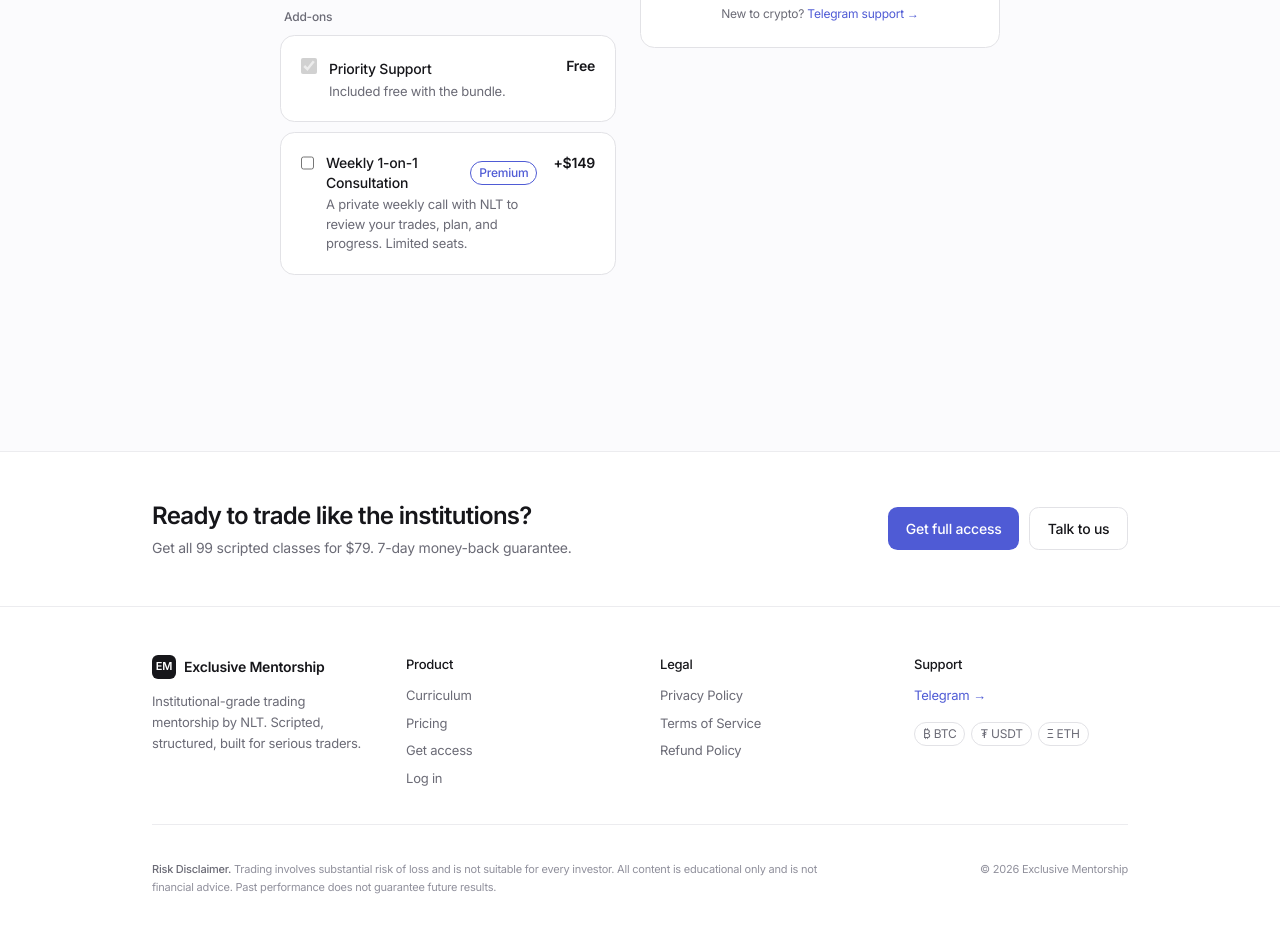
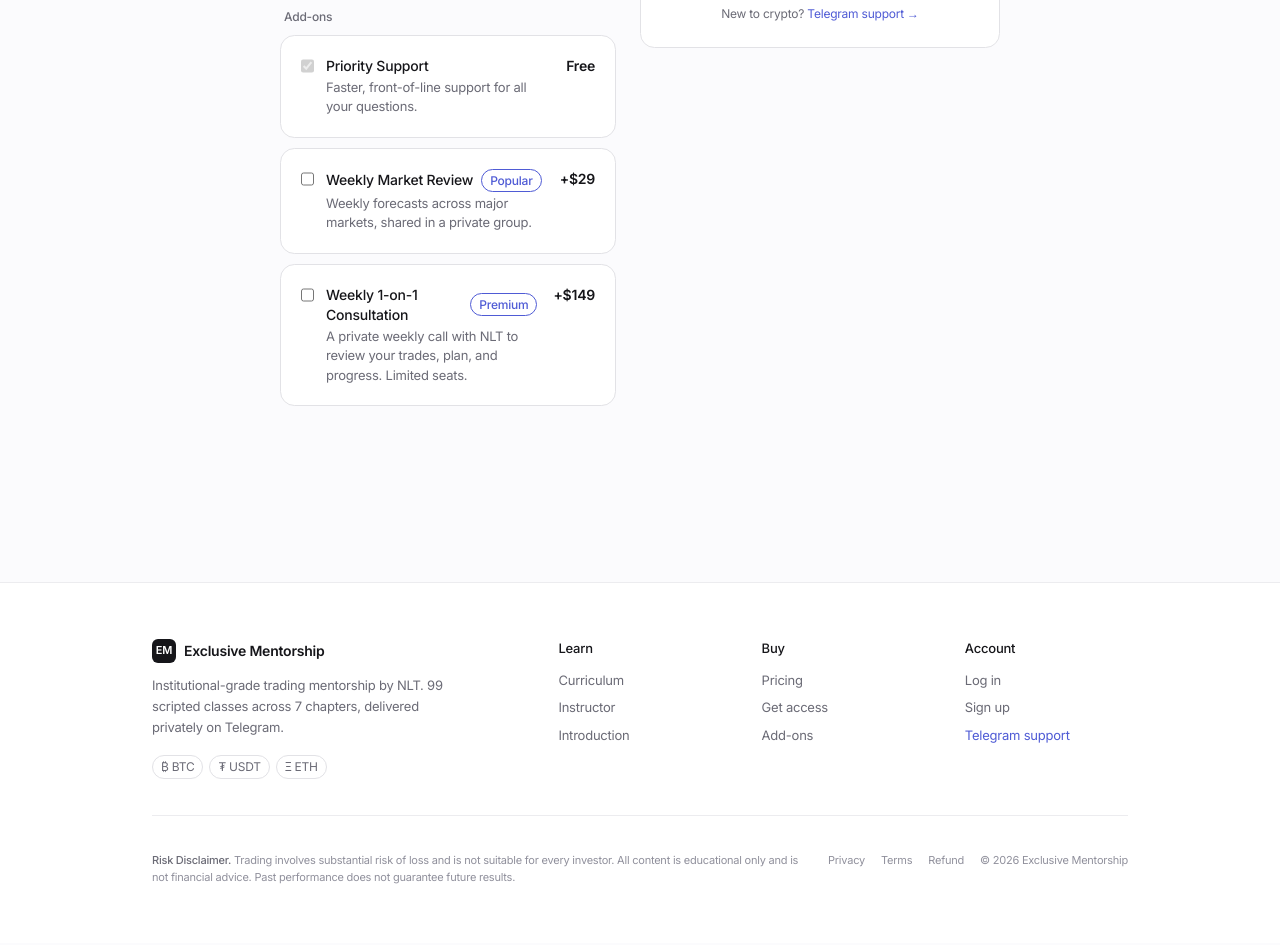
Before and after one commit to shoaibkhancreative/Demo-site, an Astro site: page /checkout in a window 1280 px wide. Shown: the part 580-1525 px from the top of the page. Built offline with nearby package versions, Linux system fonts and the light colour scheme; Astro itself is replaced by a stand-in of ours.

Commit message:
Add data-driven add-ons (Priority Support, Weekly Market Review $29, 1-on-1 Consultation $149) with live totals; redesign footer (remove CTA band, effective categories: Learn/Buy/Account)

```diff
--- a/src/components/Footer.astro
+++ b/src/components/Footer.astro
@@ -3,57 +3,58 @@ import { BRAND, TELEGRAM, TOTAL_CLASSES, PRICING } from "../data/site.js";
 const year = new Date().getFullYear();
 ---
 <footer class="mt-28 border-t bg-[color:var(--color-surface)]">
-  <!-- CTA band -->
-  <div class="border-b">
-    <div class="mx-auto flex max-w-5xl flex-col items-center justify-between gap-5 px-6 py-12 text-center sm:flex-row sm:text-left">
-      <div>
-        <h3 class="text-2xl font-semibold">Ready to trade like the institutions?</h3>
-        <p class="mt-1.5 text-sm muted">Get all {TOTAL_CLASSES} scripted classes for ${PRICING.tier2Bundle}. 7-day money-back guarantee.</p>
-      </div>
-      <div class="flex shrink-0 gap-2.5">
-        <a href="/checkout" class="btn btn-accent">Get full access</a>
-        <a href={TELEGRAM} class="btn btn-ghost">Talk to us</a>
-      </div>
-    </div>
-  </div>
-
-  <!-- links -->
-  <div class="mx-auto max-w-5xl px-6 py-12">
-    <div class="grid gap-10 sm:grid-cols-2 md:grid-cols-4">
-      <div class="sm:col-span-2 md:col-span-1">
+  <div class="mx-auto max-w-5xl px-6 py-14">
+    <div class="grid gap-10 sm:grid-cols-2 md:grid-cols-5">
+      <!-- Brand -->
+      <div class="sm:col-span-2">
         <div class="flex items-center gap-2 text-sm font-semibold"><span class="grid h-6 w-6 place-items-center rounded-md bg-[color:var(--color-ink)] text-[11px] text-white">EM</span> {BRAND}</div>
-        <p class="mt-3 max-w-xs text-[13px] leading-relaxed muted">Institutional-grade trading mentorship by NLT. Scripted, structured, built for serious traders.</p>
-      </div>
-      <div class="text-[13px]">
-        <p class="mb-3 font-medium">Product</p>
-        <ul class="space-y-2 muted">
-          <li><a href="/#curriculum" class="transition hover:text-[color:var(--color-ink)]">Curriculum</a></li>
-          <li><a href="/#pricing" class="transition hover:text-[color:var(--color-ink)]">Pricing</a></li>
-          <li><a href="/checkout" class="transition hover:text-[color:var(--color-ink)]">Get access</a></li>
-          <li><a href="/login" class="transition hover:text-[color:var(--color-ink)]">Log in</a></li>
-        </ul>
-      </div>
-      <div class="text-[13px]">
-        <p class="mb-3 font-medium">Legal</p>
-        <ul class="space-y-2 muted">
-          <li><a href="/privacy" class="transition hover:text-[color:var(--color-ink)]">Privacy Policy</a></li>
-          <li><a href="/terms" class="transition hover:text-[color:var(--color-ink)]">Terms of Service</a></li>
-          <li><a href="/refund" class="transition hover:text-[color:var(--color-ink)]">Refund Policy</a></li>
-        </ul>
-      </div>
-      <div class="text-[13px]">
-        <p class="mb-3 font-medium">Support</p>
-        <a href={TELEGRAM} class="inline-flex items-center gap-1.5 text-[color:var(--color-accent)] transition hover:opacity-80">Telegram →</a>
+        <p class="mt-3 max-w-xs text-[13px] leading-relaxed muted">Institutional-grade trading mentorship by NLT. {TOTAL_CLASSES} scripted classes across 7 chapters, delivered privately on Telegram.</p>
         <div class="mt-4 flex gap-1.5">
           <span class="chip !py-0.5 !px-2">₿ BTC</span><span class="chip !py-0.5 !px-2">₮ USDT</span><span class="chip !py-0.5 !px-2">Ξ ETH</span>
         </div>
       </div>
+
+      <!-- Learn -->
+      <div class="text-[13px]">
+        <p class="mb-3 font-medium">Learn</p>
+        <ul class="space-y-2 muted">
+          <li><a href="/#curriculum" class="transition hover:text-[color:var(--color-ink)]">Curriculum</a></li>
+          <li><a href="/#instructor" class="transition hover:text-[color:var(--color-ink)]">Instructor</a></li>
+          <li><a href="/#intro" class="transition hover:text-[color:var(--color-ink)]">Introduction</a></li>
+        </ul>
+      </div>
+
+      <!-- Buy -->
+      <div class="text-[13px]">
+        <p class="mb-3 font-medium">Buy</p>
+        <ul class="space-y-2 muted">
+          <li><a href="/#pricing" class="transition hover:text-[color:var(--color-ink)]">Pricing</a></li>
+          <li><a href="/checkout" class="transition hover:text-[color:var(--color-ink)]">Get access</a></li>
+          <li><a href="/checkout" class="transition hover:text-[color:var(--color-ink)]">Add-ons</a></li>
+        </ul>
+      </div>
+
+      <!-- Account + Support -->
+      <div class="text-[13px]">
+        <p class="mb-3 font-medium">Account</p>
+        <ul class="space-y-2 muted">
+          <li><a href="/login" class="transition hover:text-[color:var(--color-ink)]">Log in</a></li>
+          <li><a href="/signup" class="transition hover:text-[color:var(--color-ink)]">Sign up</a></li>
+          <li><a href={TELEGRAM} class="text-[color:var(--color-accent)] transition hover:opacity-80">Telegram support</a></li>
+        </ul>
+      </div>
     </div>
 
     <div class="my-9 rule"></div>
-    <div class="flex flex-col gap-4 text-[11px] leading-relaxed faint md:flex-row md:items-start md:justify-between">
-      <p class="max-w-2xl"><span class="font-medium text-[color:var(--color-muted)]">Risk Disclaimer.</span> Trading involves substantial risk of loss and is not suitable for every investor. All content is educational only and is not financial advice. Past performance does not guarantee future results.</p>
-      <p class="shrink-0">© {year} {BRAND}</p>
+
+    <div class="flex flex-col gap-4 md:flex-row md:items-start md:justify-between">
+      <p class="max-w-2xl text-[11px] leading-relaxed faint"><span class="font-medium text-[color:var(--color-muted)]">Risk Disclaimer.</span> Trading involves substantial risk of loss and is not suitable for every investor. All content is educational only and is not financial advice. Past performance does not guarantee future results.</p>
+      <div class="flex shrink-0 gap-4 text-[11px] faint">
+        <a href="/privacy" class="transition hover:text-[color:var(--color-ink)]">Privacy</a>
+        <a href="/terms" class="transition hover:text-[color:var(--color-ink)]">Terms</a>
+        <a href="/refund" class="transition hover:text-[color:var(--color-ink)]">Refund</a>
+        <span>© {year} {BRAND}</span>
+      </div>
     </div>
   </div>
 </footer>
--- a/src/data/site.js
+++ b/src/data/site.js
@@ -22,6 +22,33 @@ export const CHAPTERS = [
 ];
 export const TOTAL_CLASSES = CHAPTERS.reduce((s, c) => s + c.classes, 0);
 export const PRICING = { tier1Total: 99, tier2Bundle: 79, save: 20, prioritySupport: 8, consultation: 149 };
+
+export const ADDONS = [
+  {
+    id: "priority",
+    name: "Priority Support",
+    price: 8,
+    freeWithBundle: true,
+    badge: null,
+    desc: "Faster, front-of-line support for all your questions.",
+  },
+  {
+    id: "market_review",
+    name: "Weekly Market Review",
+    price: 29,
+    freeWithBundle: false,
+    badge: "Popular",
+    desc: "Weekly forecasts across major markets, shared in a private group.",
+  },
+  {
+    id: "consultation",
+    name: "Weekly 1-on-1 Consultation",
+    price: 149,
+    freeWithBundle: false,
+    badge: "Premium",
+    desc: "A private weekly call with NLT to review your trades, plan, and progress. Limited seats.",
+  },
+];
 export const TESTIMONIALS = [
   { name: "Rakib H.", text: "The institutional framework chapter alone changed how I see every chart." },
   { name: "Sadia K.", text: "Finally a mentorship with zero fluff. Every class is pure signal." },
--- a/src/pages/checkout.astro
+++ b/src/pages/checkout.astro
@@ -1,6 +1,6 @@
 ---
 import Base from "../layouts/Base.astro";
-import { CHAPTERS, TOTAL_CLASSES, PRICING, TELEGRAM, INSTRUCTOR } from "../data/site.js";
+import { CHAPTERS, TOTAL_CLASSES, PRICING, ADDONS, TELEGRAM } from "../data/site.js";
 ---
 <Base title="Checkout · Exclusive Mentorship">
   <section class="mx-auto max-w-3xl px-6 py-16">
@@ -11,7 +11,7 @@ import { CHAPTERS, TOTAL_CLASSES, PRICING, TELEGRAM, INSTRUCTOR } from "../data/
     </div>
 
     <div class="mt-12 grid gap-6 md:grid-cols-[1fr_360px] md:items-start">
-      <!-- LEFT: choices -->
+      <!-- LEFT -->
       <div class="space-y-4">
         <!-- Plan toggle -->
         <div class="surface p-1.5">
@@ -58,33 +58,25 @@ import { CHAPTERS, TOTAL_CLASSES, PRICING, TELEGRAM, INSTRUCTOR } from "../data/
           </div>
         </div>
 
-        <!-- Add-ons -->
+        <!-- Add-ons (data-driven) -->
         <div class="space-y-2.5">
           <p class="px-1 text-xs font-medium muted">Add-ons</p>
-
-          <!-- Priority support -->
-          <label class="surface flex cursor-pointer items-start justify-between gap-4 p-5" data-addon-row>
-            <span class="flex items-start gap-3">
-              <input type="checkbox" data-addon class="mt-0.5 h-4 w-4 accent-[color:var(--color-accent)]" checked disabled />
-              <span>
-                <span class="text-sm font-medium">Priority Support</span>
-                <span class="mt-0.5 block text-[13px] muted" data-addon-note>Included free with the bundle.</span>
+          {ADDONS.map((a) => (
+            <label class="surface flex cursor-pointer items-start justify-between gap-4 p-5"
+                   data-addon-item data-id={a.id} data-price={a.price} data-free-bundle={a.freeWithBundle ? "1" : "0"}>
+              <span class="flex items-start gap-3">
+                <input type="checkbox" data-addon-check class="mt-0.5 h-4 w-4 accent-[color:var(--color-accent)]" checked={a.freeWithBundle} disabled={a.freeWithBundle} />
+                <span>
+                  <span class="flex items-center gap-2 text-sm font-medium">
+                    {a.name}
+                    {a.badge && <span class="chip !py-0.5 !px-2 !border-[color:var(--color-accent)] !text-[color:var(--color-accent)]">{a.badge}</span>}
+                  </span>
+                  <span class="mt-0.5 block text-[13px] muted" data-addon-note>{a.desc}</span>
+                </span>
               </span>
-            </span>
-            <span class="text-sm font-semibold" data-addon-price>Free</span>
-          </label>
-
-          <!-- Weekly 1-on-1 consultation (premium) -->
-          <label class="surface flex cursor-pointer items-start justify-between gap-4 p-5">
-            <span class="flex items-start gap-3">
-              <input type="checkbox" data-consult class="mt-0.5 h-4 w-4 accent-[color:var(--color-accent)]" />
-              <span>
-                <span class="flex items-center gap-2 text-sm font-medium">Weekly 1-on-1 Consultation <span class="chip !py-0.5 !px-2 !text-[color:var(--color-accent)] !border-[color:var(--color-accent)]">Premium</span></span>
-                <span class="mt-0.5 block text-[13px] muted">A private weekly call with {INSTRUCTOR} to review your trades, plan, and progress. Limited seats.</span>
-              </span>
-            </span>
-            <span class="whitespace-nowrap text-sm font-semibold">+${PRICING.consultation}</span>
-          </label>
+              <span class="whitespace-nowrap text-sm font-semibold" data-addon-tag>{a.freeWithBundle ? "Free" : `+$${a.price}`}</span>
+            </label>
+          ))}
         </div>
       </div>
 
@@ -93,8 +85,7 @@ import { CHAPTERS, TOTAL_CLASSES, PRICING, TELEGRAM, INSTRUCTOR } from "../data/
         <p class="eyebrow">Order summary</p>
         <div class="mt-4 space-y-2.5 text-sm">
           <div class="flex justify-between"><span class="muted" data-sum-label>Full bundle</span><span class="font-medium" data-sum-base>${PRICING.tier2Bundle}</span></div>
-          <div class="flex justify-between"><span class="muted">Priority Support</span><span class="font-medium" data-sum-addon>Free</span></div>
-          <div class="flex justify-between" data-consult-line hidden><span class="muted">Weekly 1-on-1 Consultation</span><span class="font-medium" data-sum-consult>+${PRICING.consultation}</span></div>
+          <div data-sum-addons class="space-y-2.5"></div>
           <div class="my-3 rule"></div>
           <div class="flex justify-between text-base"><span class="font-semibold">Total</span><span class="font-semibold" data-sum-total>${PRICING.tier2Bundle}</span></div>
         </div>
@@ -108,7 +99,7 @@ import { CHAPTERS, TOTAL_CLASSES, PRICING, TELEGRAM, INSTRUCTOR } from "../data/
     </div>
   </section>
 
-  <script is:inline define:vars={{ BUNDLE: PRICING.tier2Bundle, TIER1: PRICING.tier1Total, ADDON: PRICING.prioritySupport, CONSULT: PRICING.consultation, SAVE: PRICING.save }}>
+  <script is:inline define:vars={{ BUNDLE: PRICING.tier2Bundle, TIER1: PRICING.tier1Total, SAVE: PRICING.save }}>
     (function(){
       const bind = () => {
         const $ = (s) => document.querySelector(s);
@@ -117,56 +108,69 @@ import { CHAPTERS, TOTAL_CLASSES, PRICING, TELEGRAM, INSTRUCTOR } from "../data/
 
         let plan = 'bundle';
         const money = (n) => (n === 0 ? 'Free' : '$' + n);
+        const chapters = () => $$('[data-chapter]');
+        const addonItems = () => $$('[data-addon-item]');
 
         const els = {
           toggle: $$('[data-plan-toggle] [data-plan]'),
           viewBundle: $('[data-view="bundle"]'),
           viewChapters: $('[data-view="chapters"]'),
-          addon: $('[data-addon]'),
-          addonNote: $('[data-addon-note]'),
-          addonPrice: $('[data-addon-price]'),
-          consult: $('[data-consult]'),
-          consultLine: $('[data-consult-line]'),
-          sumConsult: $('[data-sum-consult]'),
           sumLabel: $('[data-sum-label]'),
           sumBase: $('[data-sum-base]'),
-          sumAddon: $('[data-sum-addon]'),
+          sumAddons: $('[data-sum-addons]'),
           sumTotal: $('[data-sum-total]'),
           sumHint: $('[data-sum-hint]'),
           selectAll: $('[data-select-all]'),
         };
-        const chapters = () => $$('[data-chapter]');
 
         function render(){
-          let base = 0, addonCost = 0;
+          let base = 0;
           if (plan === 'bundle') {
             base = BUNDLE;
-            els.addon.checked = true; els.addon.disabled = true;
-            els.addonNote.textContent = 'Included free with the bundle.';
-            els.addonPrice.textContent = 'Free';
-            addonCost = 0;
             els.sumLabel.textContent = 'Full bundle';
-            els.sumAddon.textContent = 'Free';
             els.sumHint.textContent = 'You save $' + SAVE + ' vs buying every chapter.';
           } else {
             base = chapters().filter(c=>c.checked).reduce((s,c)=>s+Number(c.value),0);
-            els.addon.disabled = false;
-            els.addonNote.textContent = 'Add priority support for +$' + ADDON + '.';
-            addonCost = els.addon.checked ? ADDON : 0;
-            els.addonPrice.textContent = '+$' + ADDON;
             const count = chapters().filter(c=>c.checked).length;
             els.sumLabel.textContent = count ? (count + (count>1?' chapters':' chapter')) : 'No chapters selected';
-            els.sumAddon.textContent = addonCost ? ('$'+addonCost) : 'Not added';
             els.sumHint.textContent = 'All 7 chapters separately = $' + TIER1 + '. Bundle is $' + BUNDLE + '.';
           }
 
-          // consultation add-on (applies to both plans)
-          const consultCost = els.consult.checked ? CONSULT : 0;
-          els.consultLine.hidden = !els.consult.checked;
-          els.sumConsult.textContent = '+$' + CONSULT;
+          let addonsCost = 0;
+          const lines = [];
+          addonItems().forEach(item => {
+            const price = Number(item.getAttribute('data-price'));
+            const freeBundle = item.getAttribute('data-free-bundle') === '1';
+            const check = item.querySelector('[data-addon-check]');
+            const note = item.querySelector('[data-addon-note]');
+            const tag = item.querySelector('[data-addon-tag]');
+            const name = item.querySelector('.text-sm.font-medium').childNodes[0].textContent.trim();
 
+            let included = false, cost = 0, tagText = '+$' + price;
+
+            if (freeBundle && plan === 'bundle') {
+              check.checked = true; check.disabled = true;
+              included = true; cost = 0; tagText = 'Free';
+            } else {
+              check.disabled = false;
+              included = check.checked;
+              cost = included ? price : 0;
+              tagText = '+$' + price;
+            }
+            tag.textContent = tagText;
+
+            // summary line
+            if (freeBundle && plan === 'bundle') {
+              lines.push('<div class="flex justify-between"><span class="muted">'+name+'</span><span class="font-medium">Free</span></div>');
+            } else if (included) {
+              lines.push('<div class="flex justify-between"><span class="muted">'+name+'</span><span class="font-medium">$'+price+'</span></div>');
+            }
+            addonsCost += cost;
+          });
+
+          els.sumAddons.innerHTML = lines.join('');
           els.sumBase.textContent = money(base);
-          els.sumTotal.textContent = money(base + addonCost + consultCost);
+          els.sumTotal.textContent = money(base + addonsCost);
         }
 
         els.toggle.forEach(btn=>{
@@ -179,8 +183,7 @@ import { CHAPTERS, TOTAL_CLASSES, PRICING, TELEGRAM, INSTRUCTOR } from "../data/
           });
         });
         chapters().forEach(c=> c.addEventListener('change', render));
-        els.addon.addEventListener('change', render);
-        els.consult.addEventListener('change', render);
+        addonItems().forEach(item => item.querySelector('[data-addon-check]').addEventListener('change', render));
         if (els.selectAll) els.selectAll.addEventListener('click', ()=>{ chapters().forEach(c=>c.checked=true); render(); });
 
         render();
```
